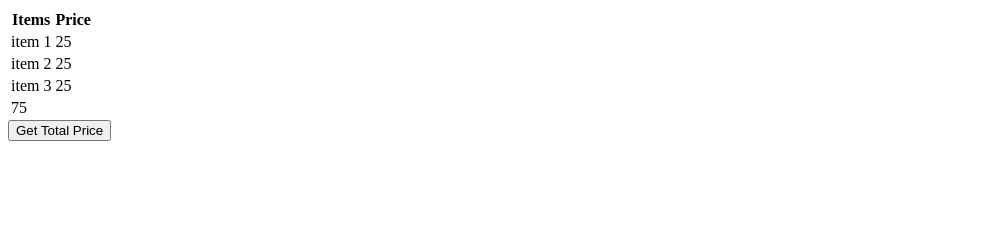
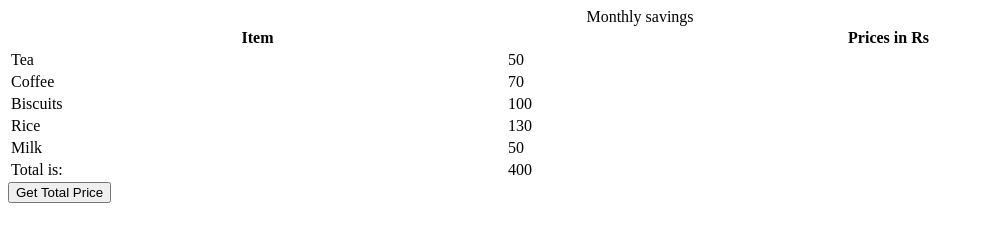
Before and after one commit to acciojob/grofers-checkout-shubhambharti4716, a website: page main.html in a window 1280 px wide. Both pictures are taken after a click on the button "Get Total Price". Shown: the whole page, without its empty margins (0-984 px from the left). Drawn offline with Linux system fonts and the light colour scheme.

Commit message:
created a submission

```diff
--- a/main.html
+++ b/main.html
@@ -3,24 +3,36 @@
 <head>
 	<link rel="stylesheet" href="styles.css">
 </head>
+
 <body>
     <!-- the entire body must be written by student -->
-	<table id="myTable">
+    <table id = "table" style="width: 100%">
+    <caption>
+      Monthly savings
+    </caption>
     <tr>
-			<th>Items</th>
-			<th>Price</th>
+      <th>Item</th>
+      <th>Prices in Rs</th>
     </tr>
     <tr>
-			<td>item 1</td>
-			<td data-ns-test="price">25</td>
+      <td class="item">Tea</td>
+      <td class="price">50</td>
     </tr>
     <tr>
-			<td>item 2</td>
-			<td data-ns-test="price">25</td>
+      <td class="item">Coffee</td>
+      <td class="price">70</td>
     </tr>
     <tr>
-			<td>item 3</td>
-			<td data-ns-test="price">25</td>
+      <td class="item">Biscuits</td>
+      <td class="price">100</td>
+    </tr>
+    <tr>
+      <td class="item">Rice</td>
+      <td class="price">130</td>
+    </tr>
+    <tr>
+      <td class="item">Milk</td>
+      <td class="price">50</td>
     </tr>
   </table>
     <script type="text/javascript" src="./script.js">
--- a/script.js
+++ b/script.js
@@ -1,31 +1,24 @@
 const getSumBtn = document.createElement("button");
 getSumBtn.append("Get Total Price");
 document.body.appendChild(getSumBtn);
+let table = document.getElementById("table");
+
 
 const getSum = () => {
-//your code here
-let tableEl = document.getElementById('myTable');
-let priceArr = Array.from(document.querySelectorAll("td[data-ns-test]"));
-// console.log(priceArr);
-let totalPrice = 0;
-for (const priceOfEachItem of priceArr) {
-  totalPrice += Number(priceOfEachItem.textContent);
-}
-
-
-let totalRow = document.createElement('tr');
-
-let newcell = totalRow.insertCell(0);
-
-newcell.textContent = totalPrice
-
-totalRow.setAttribute('data-ns-test', 'grandTotal')
-
-
-
-
-tableEl.insertAdjacentElement('beforeend', totalRow);
-
+//Add your code here
+  let arr = Array.from(document.querySelectorAll(".price"));
+	let sum = 0;
+	arr.forEach((item)=> {
+		 sum += parseInt(item.innerText);
+	});
+	let row =document.createElement("tr");
+	let cell1 = document.createElement("td");
+	cell1.innerText = "Total is: ";
+	let cell2 = document.createElement("td");
+	cell2.innerText = sum;
+	row.appendChild(cell1)
+	row.appendChild(cell2);
+	table.appendChild(row);
 };
 
 getSumBtn.addEventListener("click", getSum);
```
Lines whose indentation alone changed are shown as unchanged.
